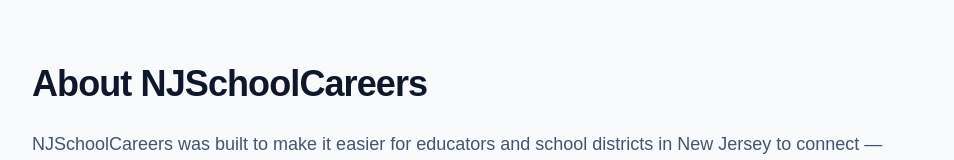
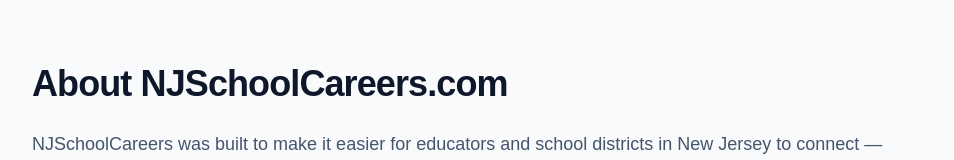
Before and after one commit to njwilkin1/nj-school-careers, a Next.js app: page /about in a window 1280 px wide. Shown: the top 160 px of the page, without its empty margins (160-1114 px from the left). Built offline with nearby package versions, Linux system fonts and the light colour scheme.

Commit message:
Addit dotcom

```diff
--- a/app/about/page.tsx
+++ b/app/about/page.tsx
@@ -3,7 +3,7 @@
     <main className="min-h-screen bg-slate-50 px-6 py-16 text-slate-900">
       <div className="mx-auto max-w-4xl">
         <h1 className="text-4xl font-bold tracking-tight">
-          About NJSchoolCareers
+          About NJSchoolCareers.com
         </h1>
 
         <p className="mt-6 text-lg text-slate-600 leading-8">
```
